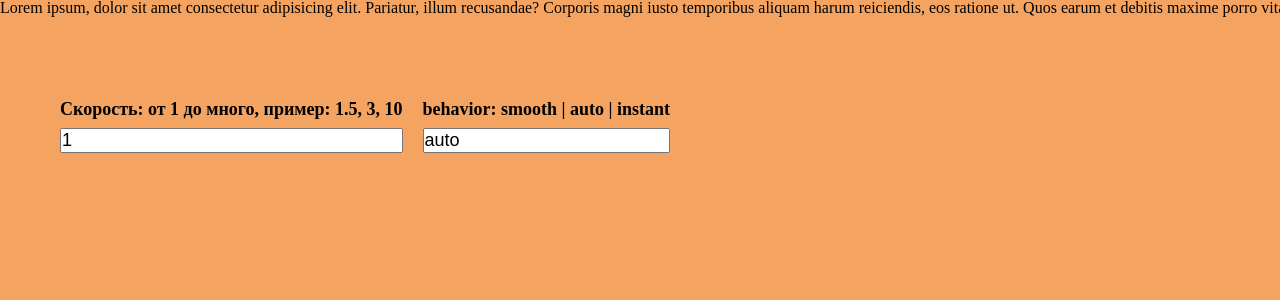
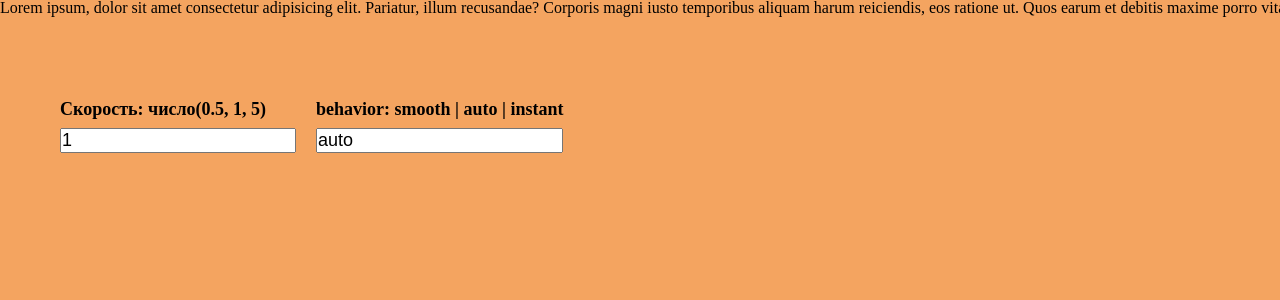
Before and after one commit to dima-gdp/s256-site, a Nuxt app: page / in a window 1280 px wide. Shown: the top 300 px of the page. Built offline with nearby package versions, Linux system fonts and the light colour scheme.

Commit message:
passive, info

```diff
--- a/pages/index.vue
+++ b/pages/index.vue
@@ -2,7 +2,7 @@
   <div ref="wrap" class="wrap">
     <div class="table">
       <label>
-        <span>Скорость: от 1 до много, пример: 1.5, 3, 10</span>
+        <span>Скорость: число(0.5, 1, 5)</span>
         <input v-model.number="speed" />
       </label>
       <label>
@@ -48,7 +48,7 @@ export default {
         this.replaceVerticalScrollByHorizontal,
         50,
         {
-          passive: false,
+          passive: true,
         }
       )
     }
```
